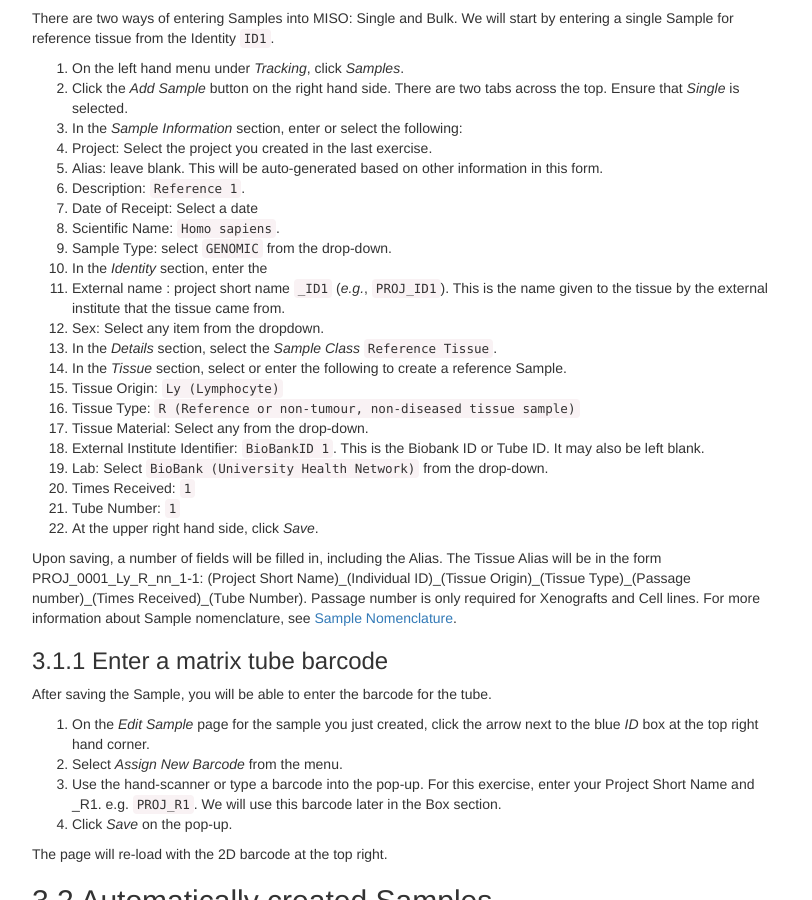
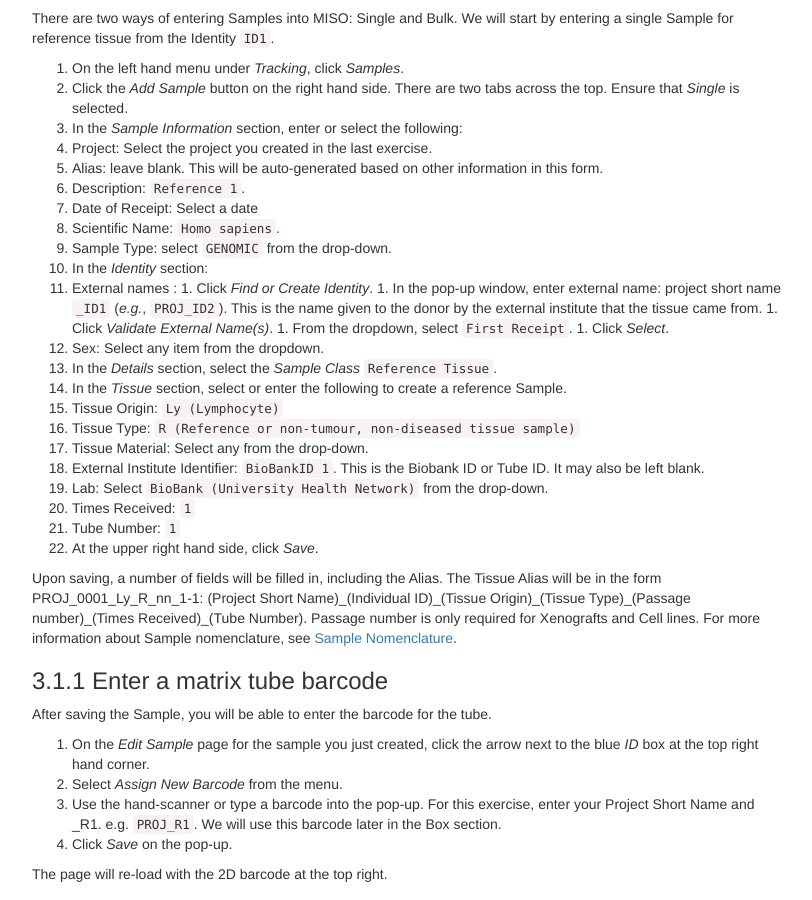
Before and after one commit to miso-lims/walkthroughs, a Jekyll site: the page built from 3-incoming.md, in a window 1280 px wide and 900 px high, scrolled down 637 px. Shown: the whole window, without its empty margins (233-1045 px from the left). Built offline with Jekyll 4.4.1, drawn with Linux system fonts in a browser that asks for light colours; some of the changed text lies outside the part shown.

Commit message:
update docs for improved Identity selection (GLT-1180)

```diff
--- a/3-incoming.md
+++ b/3-incoming.md
@@ -51,9 +51,15 @@ information in this form.
   1. Date of Receipt: Select a date
   1. Scientific Name: `Homo sapiens`.
   1. Sample Type: select `GENOMIC` from the drop-down.
-1. In the _Identity_ section, enter the
-  1. External name : project short name `_ID1` (_e.g._, `PROJ_ID1`). This is the
-name given to the tissue by the external institute that the tissue came from.
+1. In the _Identity_ section:
+  1. External names :
+    1. Click _Find or Create Identity_.
+    1. In the pop-up window, enter external name: project short name `_ID1`
+(_e.g._, `PROJ_ID2`). This is the name given to the donor by the external
+institute that the tissue came from.
+    1. Click _Validate External Name(s)_.
+    1. From the dropdown, select `First Receipt`.
+    1. Click _Select_.
   1. Sex: Select any item from the dropdown.
 1. In the _Details_ section, select the _Sample Class_ `Reference Tissue`.
 1. In the _Tissue_ section, select or enter the following to create a reference Sample.
@@ -173,6 +179,10 @@ auto-increment, so these need to be typed. For example:`PROJ_P1`, `PROJ_P2`, `PR
   - `PROJ_ID2`
   - `PROJ_ID3`
   - `PROJ_ID4`
+  1. Click _Look up Identities_ (above the top left corner of the table).
+  1. Select `First Receipt` from the dropdown menu in each cell of the `Identity Alias` column.
+Since these are all first receipt, you may fill them down after selecting it in the top row. If
+the identities already existed, you would have to select them individually.
 1. _Ext. Inst. Identifier_: add a number to each row starting from 2, i.e..
 `BioBankID 2`, `BioBankID 3`, `BioBankID 4`, `BioBankID 5`.
 1. _Description_:
```
